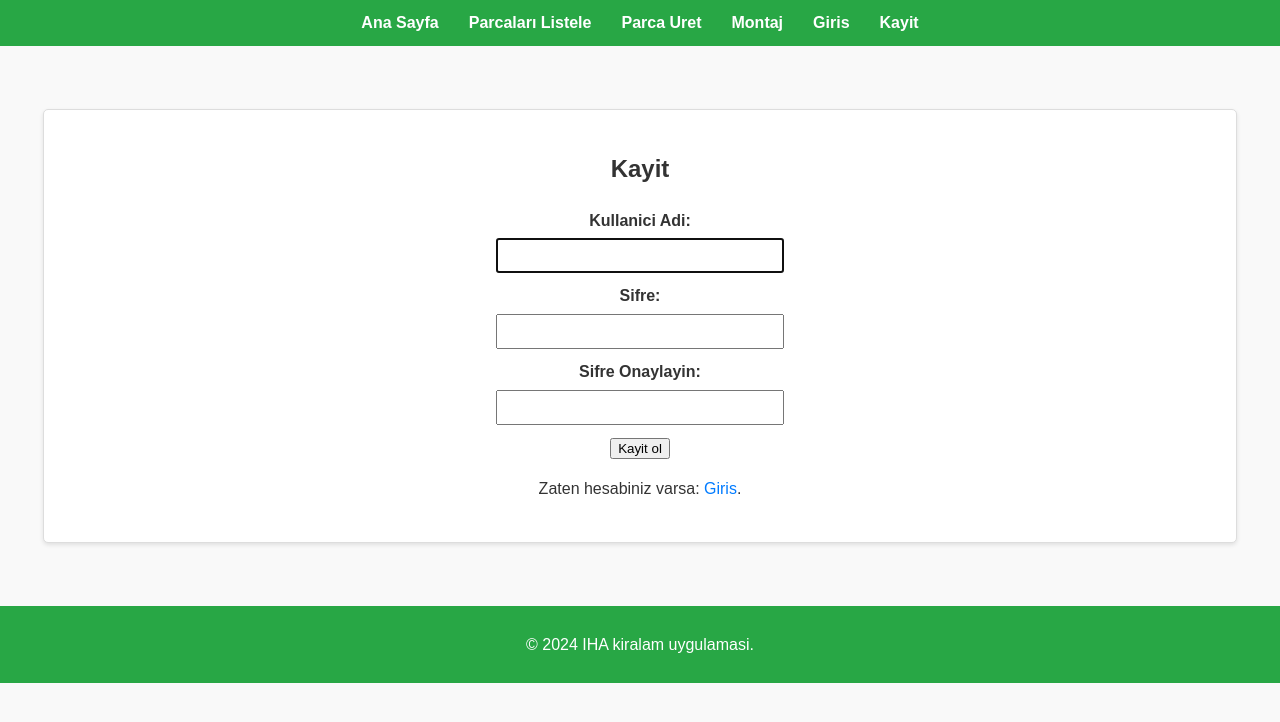
After one commit to Muhammed347/IHA-kiralama, a Django app: page /accounts/register/ in a window 1280 px wide. The commit adds this page. Shown: the top 722 px of the page. Run offline with Django 4.2, Linux system fonts and the light colour scheme.

Commit message:
add login, logout, register pages

```diff
--- a/IHA/IHA/settings.py
+++ b/IHA/IHA/settings.py
@@ -122,3 +122,7 @@ STATIC_URL = 'static/'
 # https://docs.djangoproject.com/en/4.2/ref/settings/#default-auto-field
 
 DEFAULT_AUTO_FIELD = 'django.db.models.BigAutoField'
+
+
+LOGIN_REDIRECT_URL = '/'
+LOGOUT_REDIRECT_URL = '/'
--- a/IHA/production/templates/production/base.html
+++ b/IHA/production/templates/production/base.html
@@ -17,10 +17,10 @@
                 <li><a href="{% url 'produceParts' %}">Parca Uret</a></li>
                 <li><a href="{% url 'assemble_and_view_drones' %}">Montaj</a></li>
                 {% if user.is_authenticated %}
-                    <li><a href="{% url 'index' %}">Cikis</a></li>
+                    <li><a href="{% url 'logout' %}" onclick="return confirmLogout(event)">Cikis</a></li>
                 {% else %}
-                    <li><a href="{% url 'index' %}">Giris</a></li>
-                    <li><a href="{% url 'index' %}">Kayit</a></li>
+                    <li><a href="{% url 'login' %}">Giris</a></li>
+                    <li><a href="{% url 'register' %}">Kayit</a></li>
                 {% endif %}
             </ul>
         </nav>
@@ -37,6 +37,7 @@
             {% endfor %}
         </div>
         {% endif %}
+
         <div class="welcome-message">
             {% block content %}
             <!-- Default content -->
@@ -48,6 +49,15 @@
         <p>&copy; 2024 IHA kiralam uygulamasi.</p>
     </footer>
 
+    <script>
+        function confirmLogout(event) {
+            if (!confirm("Are you sure you want to log out?")) {
+                event.preventDefault(); // Prevent the link from being followed
+                return false;
+            }
+            return true;
+        }
+    </script>
     {% block extra_js %}{% endblock %}
 </body>
 </html>
--- a/IHA/production/templates/production/index.html
+++ b/IHA/production/templates/production/index.html
@@ -7,6 +7,6 @@
             <h1>Hosgeldiniz, {{ user.username }}!</h1>
         {% else %}
             <h1>Merhaba</h1>
-            <p>Uygulama Ozelliklerine Erişebilmek için<a href="{% url 'index' %}"> Giris </a>yapin veya <a href="{% url 'index' %}"> Kayit </a>olun</p>
+            <p>Uygulama Ozelliklerine Erişebilmek için<a href="{% url 'login' %}"> Giris </a>yapin veya <a href="{% url 'register' %}"> Kayit </a>olun</p>
         {% endif %}
 {% endblock %}
--- /dev/null
+++ b/IHA/production/templates/registration/register.html
@@ -0,0 +1,47 @@
+{% extends "production/base.html" %}
+
+{% block extra_css %}
+
+<style>
+    form div {
+        margin-bottom: 10px;
+    }
+    label {
+        display: block;
+        font-weight: bold;
+        margin-bottom: 5px;
+    }
+    input {
+        width: 25%;
+        padding: 8px;
+        box-sizing: border-box;
+    }
+</style>
+
+{% endblock %}
+
+{% block title %}Kayit{% endblock %}
+
+{% block content %}
+<h2>Kayit</h2>
+<form method="post">
+    {% csrf_token %}
+    <div>
+        <label for="id_username">Kullanici Adi:</label>
+        {{ form.username }}
+        {{ form.username.errors }}
+    </div>
+    <div>
+        <label for="id_password1">Sifre:</label>
+        {{ form.password1 }}
+        {{ form.password1.errors }}
+    </div>
+    <div>
+        <label for="id_password2">Sifre Onaylayin:</label>
+        {{ form.password2 }}
+        {{ form.password2.errors }}
+    </div>
+    <button type="submit">Kayit ol</button>
+</form>
+<p>Zaten hesabiniz varsa: <a href="{% url 'login' %}">Giris</a>.</p>
+{% endblock %}
--- a/IHA/production/urls.py
+++ b/IHA/production/urls.py
@@ -1,4 +1,5 @@
-from django.urls import path
+from django.urls import path, include
+from django.contrib.auth import views as auth_views
 from production import views
 
 urlpatterns = [
@@ -6,4 +7,6 @@ urlpatterns = [
     path('listParts', views.list_parts, name='listParts'),
     path('produceParts', views.create_parts, name='produceParts'),
     path('assembleAndViewDrones', views.assemble_and_view_drones, name='assemble_and_view_drones'),
+    path('accounts/', include('django.contrib.auth.urls')),  # add auth urls(login, logout)
+    path('accounts/register/', views.register, name='register'),
 ]
--- a/IHA/production/views.py
+++ b/IHA/production/views.py
@@ -1,6 +1,11 @@
-from django.shortcuts import render
+from django.shortcuts import render, redirect
+from django.contrib.auth.forms import UserCreationForm
+from django.contrib.auth import login
 from django.http import HttpResponse
+
 # Create your views here.
+
+
 
 
 def index(request):
@@ -15,3 +20,16 @@ def create_parts(request):
 
 def assemble_and_view_drones(request):
     return render(request, 'production/assemble_and_view_drones.html')
+
+
+
+def register(request):
+    if request.method == 'POST':
+        form = UserCreationForm(request.POST)
+        if form.is_valid():
+            user = form.save()
+            login(request, user)  # Log the user in after registration
+            return redirect('index')
+    else:
+        form = UserCreationForm()
+    return render(request, 'registration/register.html', {'form': form})
```
Also changed, not shown: IHA/production/templates/registration/login.html (added, +13 -0 lines), IHA/production/templates/registration/logout.html (added, +8 -0 lines).
